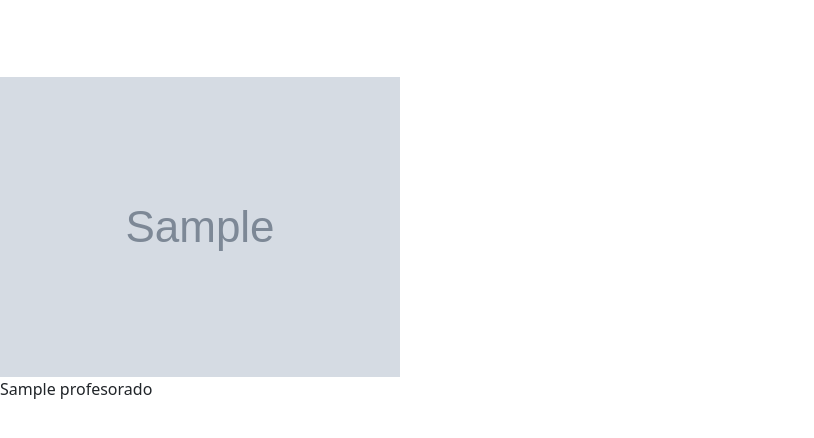
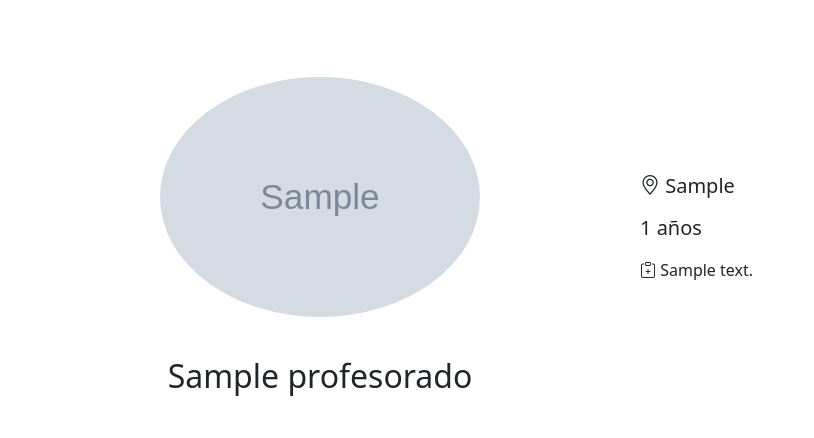
Before and after one commit to Javi0108/OT2023, a Django app: a page that uses profesorado/templates/base.html in a window 1280 px wide. Shown: the part 82-520 px from the top of the page, without its empty margins (0-814 px from the left). Run offline with Django 4.2, Linux system fonts and the light colour scheme; tables that the repository leaves empty hold one stand-in row (values such as "Sample post"); grey boxes marked "Sample" are stand-in pictures; some libraries are stand-ins or nearby versions.

Commit message:
Estilo de profe_detail(sin terminar)

```diff
--- a/profesorado/static/css/style.css
+++ b/profesorado/static/css/style.css
@@ -12,6 +12,7 @@
     padding-bottom: 5%;
 }
 
+/* Profesorado List */
 #personCard {
     margin-top: 20px;
     padding: 10px;
@@ -34,3 +35,38 @@
     width: 100px;
     border-radius: 50%;
 }
+
+/* Profesorado Detail */
+#data {
+    display: flex;
+    flex-direction: row;
+}
+
+#imgProfe {
+    width: 50%;
+    display: flex;
+    flex-direction: column;
+    align-items: center;
+    gap: 40px;
+}
+
+#imgProfe img {
+    width: 50%;
+    border-radius: 50%;
+}
+
+#dataProfe {
+    width: 50%;
+    display: flex;
+    flex-direction: column;
+    justify-content: center;
+    gap: 10px;
+}
+
+#dataProfe h5 i {
+    margin: 5px;
+}
+
+#dataProfe p i {
+    margin: 5px;
+}
--- a/profesorado/templates/base.html
+++ b/profesorado/templates/base.html
@@ -8,6 +8,7 @@
       {% endblock %}
     </title>
     <link href="https://cdn.jsdelivr.net/npm/bootstrap@5.3.2/dist/css/bootstrap.min.css" rel="stylesheet" integrity="sha384-T3c6CoIi6uLrA9TneNEoa7RxnatzjcDSCmG1MXxSR1GAsXEV/Dwwykc2MPK8M2HN" crossorigin="anonymous" /> <script src="https://cdn.jsdelivr.net/npm/bootstrap@5.3.2/dist/js/bootstrap.min.js" integrity="sha384-BBtl+eGJRgqQAUMxJ7pMwbEyER4l1g+O15P+16Ep7Q9Q+zqX6gSbd85u4mG4QzX+" crossorigin="anonymous"></script>
+    <link href="https://cdn.jsdelivr.net/npm/bootstrap-icons@1.3.0/font/bootstrap-icons.css" rel="stylesheet">
     <link href="{% static 'css/style.css' %}" rel="stylesheet" />
   </head>
   <body>
--- a/profesorado/templates/profes/detail.html
+++ b/profesorado/templates/profes/detail.html
@@ -1,10 +1,15 @@
 {% extends 'base.html' %}
 {% load static %}
 {% block content %}
-  <div>
-    <div>
+  <div id="data">
+    <div id="imgProfe">
       <img src="{% if profe.image %}{{ profe.image.url }}{% else %}{% static "img/no_image.jpg" %}{% endif %}" alt="" />
-      <p class="card-title">{{ profe.name }}</p>
+      <h2 class="card-title">{{ profe.name }}</h2>
+    </div>
+    <div id="dataProfe">
+      <h5 class="bi bi-geo-alt"> {{profe.origen}}</h5>
+      <h5 class="bi bi-cake2">{{profe.edad}} años</h5>
+      <p class="bi bi-clipboard-plus"> {{profe.description}}</p>
     </div>
   </div>
 {% endblock %}
```
